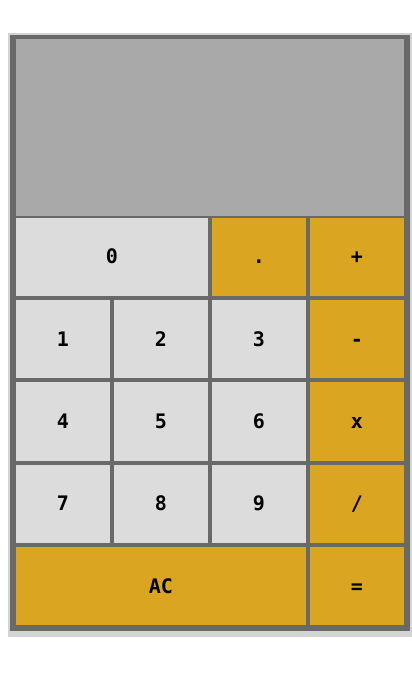
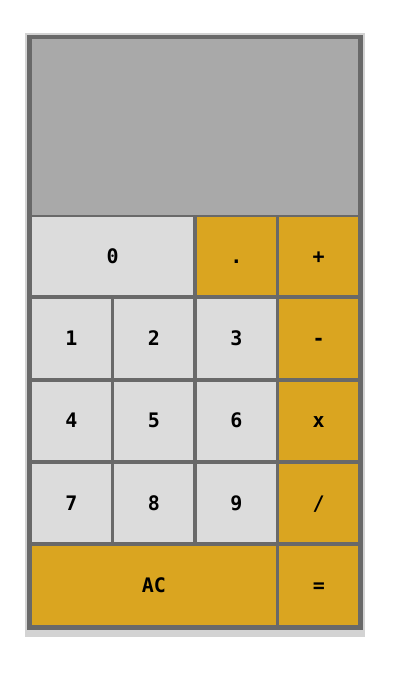
Before and after one commit to elizajing/calculator, a React app: page / in a window 390 px wide. Shown: the top 676 px of the page, 412 px wide, since content can reach past the window. Built offline with nearby package versions, Linux system fonts and the light colour scheme; the HTML template or start-up script is replaced by a standard one.

Commit message:
Add @media rule to introduce responsiveness

```diff
--- a/src/App.css
+++ b/src/App.css
@@ -1,10 +1,26 @@
+/*
+  xs: 768 px;
+  sm: 992px;
+  md: 1200px;
+  lg: >1200px;
+*/
 .background{
   background-color: #D3D3D3;
   height: 600px;
-  width: 400px;
+  width: 25%;
   margin: auto;
   margin-top: 2%;
   padding: 0.5%;
+}
+@media screen and (max-width: 768px) {
+  .background{
+    /* background-color: #D3D3D3; */
+    height: 600px;
+    width: 90%;
+    /* margin: auto; */
+    /* margin-top: 5%; */
+    /* padding: 0.5%; */
+  }
 }
 .blackBackground{
   background-color: #696969;
@@ -26,7 +42,6 @@
   height: 70%;
   width: 100%;
   margin: auto;
-  /* background-color: #A9A9A9; */
 }
 .regularButton{
   width: 24%;
```
